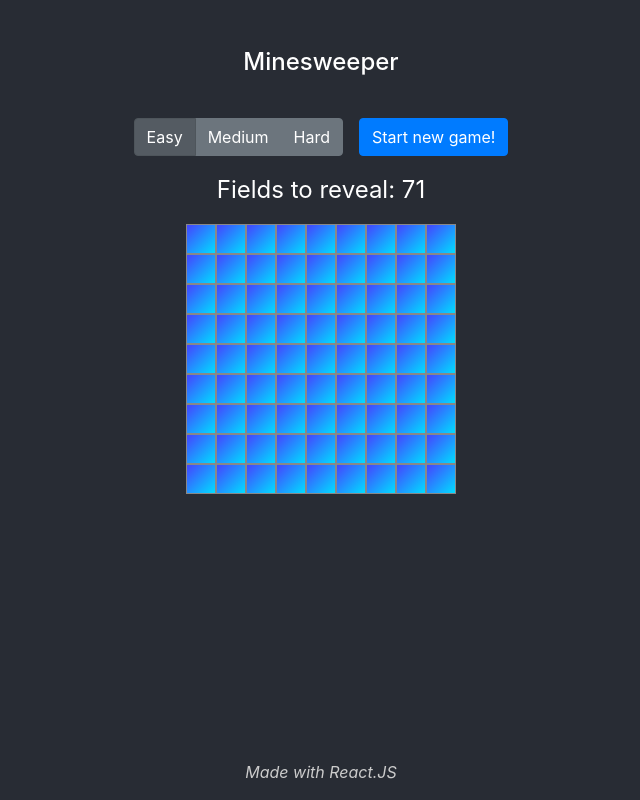
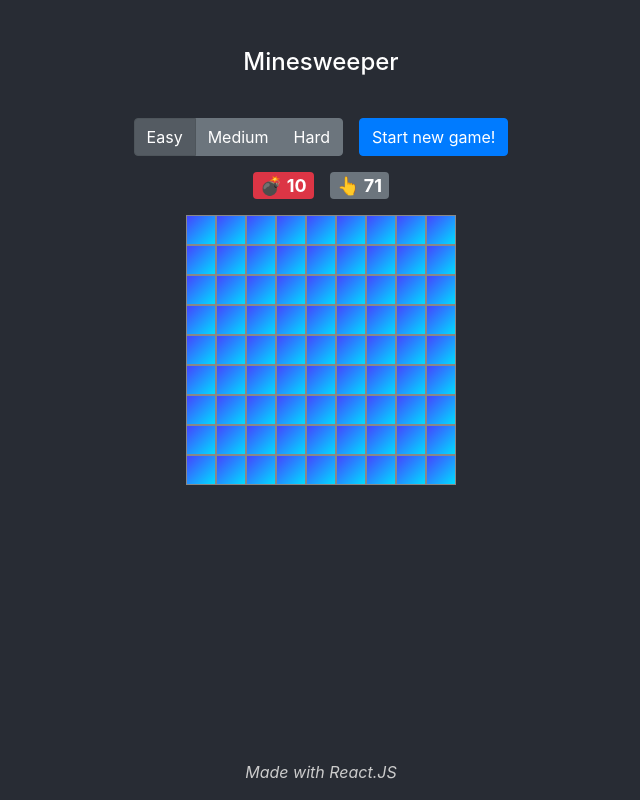
Before and after one commit to PeterGuntermann/minesweeper, a React (Create React App) app: page / in a window 1280 px wide. Shown: the whole page, without its empty margins (319-959 px from the left). Built offline with nearby package versions, Linux system fonts and the light colour scheme.

Commit message:
Style the stats display

```diff
--- a/src/components/StatsDisplay.tsx
+++ b/src/components/StatsDisplay.tsx
@@ -1,5 +1,6 @@
 import * as React from 'react';
 import { Board } from './board.class';
+import { Badge } from 'react-bootstrap';
 
 interface StatsDisplayProps {
     board: Board;
@@ -11,9 +12,21 @@ export class StatsDisplay extends React.Component<StatsDisplayProps, any> {
     }
 
     render() {
+        const { board } = this.props;
         return (
             <div className="stats-display">
-                Fields to reveal: {this.props.board.numberOfFieldsToReveal}
+                <Badge className="stat mr-3" variant="danger">
+                    <span role="img" aria-label="mine">
+                        💣
+                    </span>
+                    &nbsp;<span>{board.numberOfMines}</span>
+                </Badge>
+                <Badge className="stat" variant="secondary">
+                    <span role="img" aria-label="check">
+                        👆
+                    </span>
+                    &nbsp;<span>{board.numberOfFieldsToReveal}</span>
+                </Badge>
             </div>
         );
     }
```
